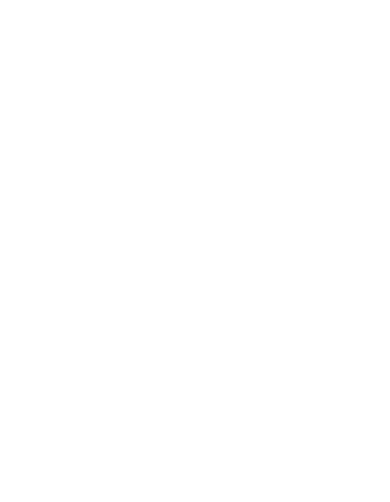
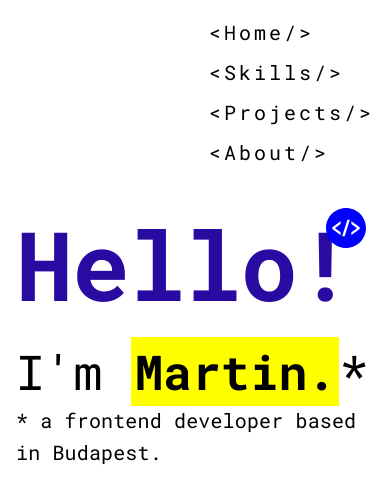
Before and after one commit to sagimartin/portfolio, a React (Vite) app in the folder Portfolio/: page / in a window 390 px wide. Shown: the top 502 px of the page. Built offline with nearby package versions, Linux system fonts and the light colour scheme.

Commit message:
Add Navbar component with basic styling &  SVG icons

```diff
--- a/Portfolio/src/App.css
+++ b/Portfolio/src/App.css
@@ -1,12 +1,48 @@
-*{
+* {
   padding: 0;
   margin: 0;
   box-sizing: border-box;
 }
 
 :root {
-  --primary-color: #f8f7f3;
+  --primary-color: #290ba2;
   --secondary-color: #1a24fb;
   --primary-font: "Montserrat Alternates", sans-serif;
-  --secondary-font: "Merriweather Sans", sans-serif;
+  --secondary-font: "Roboto Mono", monospace;
 }
+
+/* MENU */
+.menuButtons > h6 {
+  font-family: var(--secondary-font);
+  font-weight: 400;
+  letter-spacing: 3px;
+}
+
+.menuButton:hover {
+  color: var(--primary-color);
+  font-weight: 600;
+}
+
+@media (max-width: 768px) {
+  .menuButtons {
+    position: absolute;
+    top: 1rem;
+    right: 1rem;
+  }
+  .appBarContainer {
+    flex-direction: column;
+  }
+  .intro {
+    margin-top: 12rem;
+    padding: 1rem;
+  }
+  .introSub{
+    display: flex;
+    /* flex-direction: row; */
+  }
+  .rollingHTML{
+    position: absolute;
+    /* top: 1rem; */
+    right: 1rem;
+  }
+}
--- a/Portfolio/src/App.jsx
+++ b/Portfolio/src/App.jsx
@@ -1,10 +1,14 @@
+import { Container } from '@mui/material'
+import Navbar from './components/Navbar'
+
 import './App.css'
 
 function App() {
 
   return (
-    <>
-    </>
+    <Container style={{}}>
+      <Navbar />
+    </Container>
   )
 }
 
--- /dev/null
+++ b/Portfolio/src/components/Navbar.jsx
@@ -0,0 +1,35 @@
+import { AppBar, Box, Typography } from "@mui/material";
+import { useState } from 'react';
+
+import html from "../assets/icons/html.svg"
+import glyph from "../assets/icons/glyph.svg"
+
+
+export default function Navbar() {
+    const [showGlyph, setShowGlyph] = useState(false)
+    return (
+        <AppBar className="navbar" elevation={{}} sx={{ width: "100%", display: "flex", flexDirection: "row", alignItems: "center", justifyContent: "space-between", backgroundColor: "white", color: "black" }}>
+            <Box className="intro" sx={{ display: "flex", flexDirection: "column" }}>
+                <Typography variant="h1" color={"#290BA2"} marginBottom={"1.5rem"} style={{
+                    fontFamily: "var(--secondary-font)",
+                    fontWeight: "600"
+                }}>
+                    Hello!
+                </Typography>
+                <Typography variant="h3" textAlign={"justify"} style={{ fontFamily: "var(--secondary-font)" }}>
+                    I'm <span style={{ backgroundColor: 'yellow', padding: ".2rem" }}><strong>Martin.</strong></span>*
+                </Typography>
+                <Typography className="introSub" variant='h6' style={{ display: "flex", alignItems: "center", justifyContent: "center", fontFamily: "var(--secondary-font)", marginTop: ".25rem" }} >
+                    * a frontend developer based in Budapest.
+                </Typography>
+                <img className="rollingHTML" src={showGlyph ? glyph : html} alt="logo" style={{ width: "2.5rem", margin: "0 .5rem" }} onMouseEnter={() => setShowGlyph(true)} onMouseLeave={() => setShowGlyph(false)} />
+            </Box>
+            <Box className="menuButtons" style={{ display: "flex", flexDirection: "column", gap: ".5rem", width: "max-content" }}>
+                <Typography variant='h6' className="menuButton">{'<Home/>'}</Typography>
+                <Typography variant='h6' className="menuButton">{'<Skills/>'}</Typography>
+                <Typography variant='h6' className="menuButton">{'<Projects/>'}</Typography>
+                <Typography variant='h6' className="menuButton">{'<About/>'}</Typography>
+            </Box>
+        </AppBar>
+    )
+}
```
Also changed, not shown: Portfolio/src/assets/icons/glyph.svg (added), Portfolio/src/assets/icons/html.svg (added).
